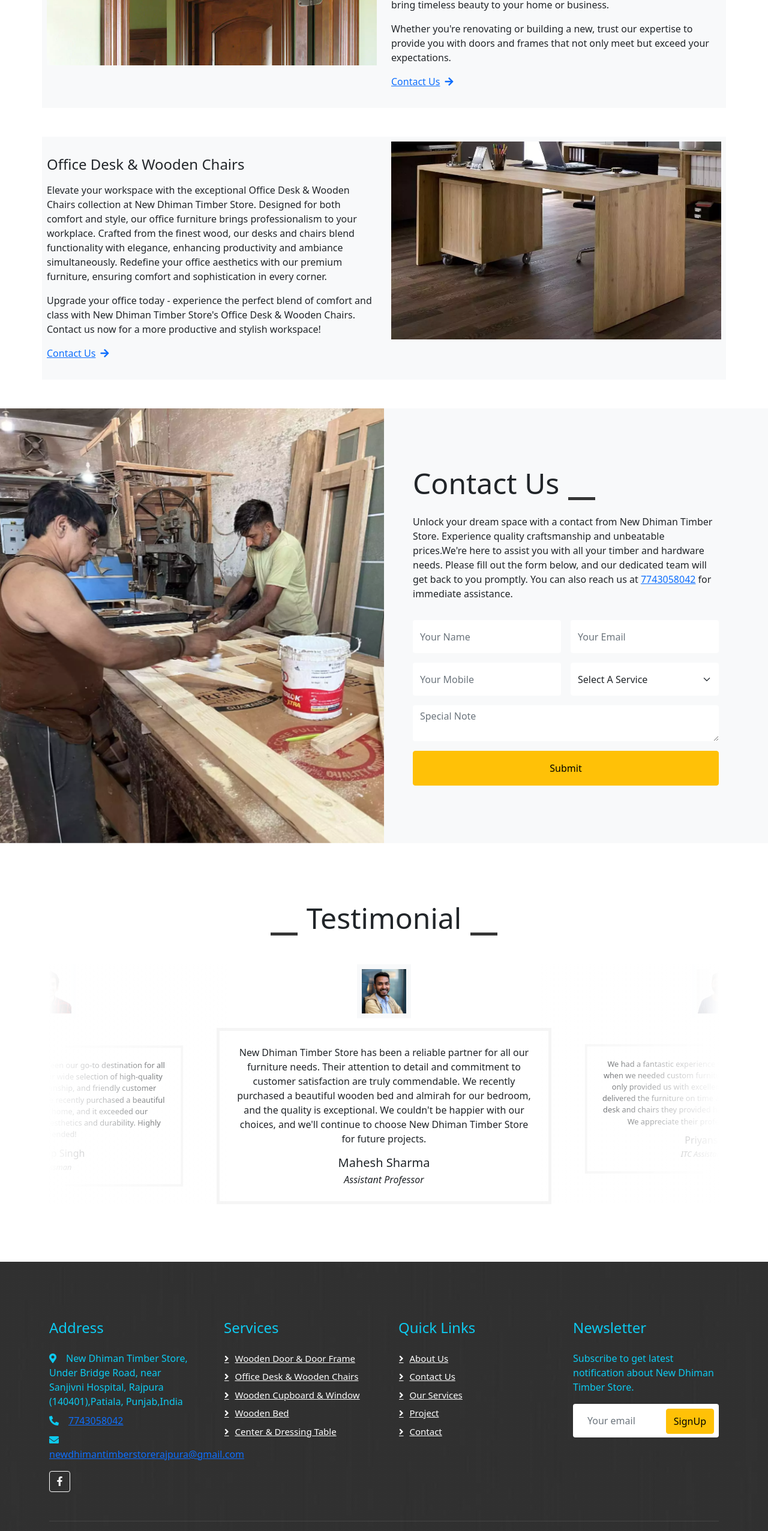
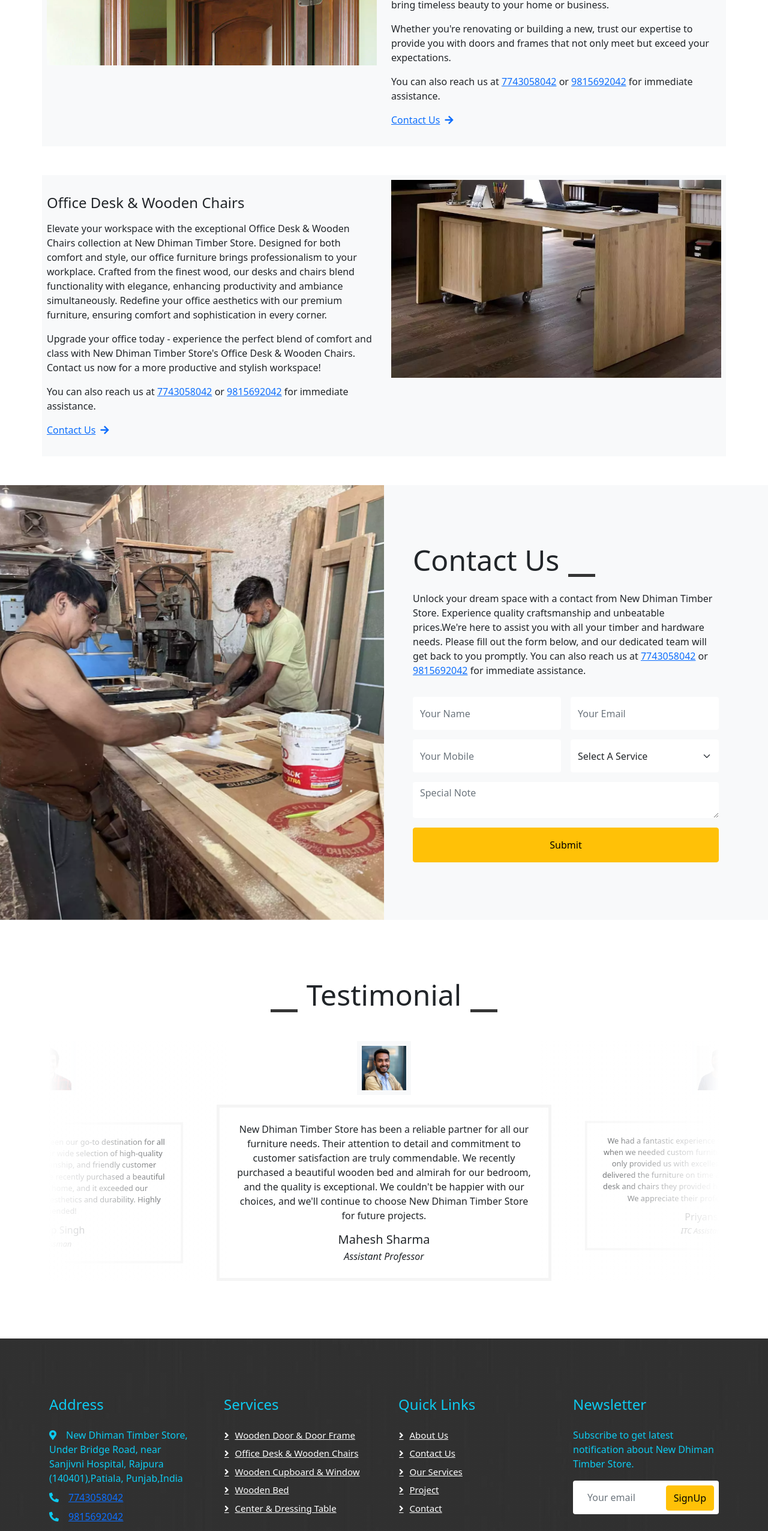
Before and after one commit to yogeshverma1296/newdhimantimberstore, a plain HTML site: page service.html in a window 1280 px wide. Shown: the part 1860-4413 px from the top of the page at 60% size. Drawn offline with nearby package versions, Linux system fonts and the light colour scheme; files that its build step writes are made by us from their sources.

Commit message:
Version 2.4-> Updated Mobile Number in Everywhere it is required added Mobile Number 9815692042

```diff
--- a/service.html
+++ b/service.html
@@ -236,6 +236,7 @@
                 <p>Discover professional-quality wooden doors and door frames that redefine craftsmanship at New Dhiman Timber Store in Rajpura. Our exquisite collection offers not just functional solutions but also elevates the aesthetic appeal of your spaces. Whether you seek durability, elegance, or both, our wooden doors and frames are meticulously crafted to meet your highest standards. Explore our selection today and bring timeless beauty to your home or business.</p>
                 <p>Whether you're renovating or building a new, trust our expertise to provide you with doors and frames that not only meet but exceed your expectations.
                 </p>
+                <p>You can also reach us at <a href="tel:+917743058042">7743058042</a> or <a href="tel:+919815692042">9815692042</a> for immediate assistance.</p>
                 <a class="fw-medium" href="contact.html">Contact Us<i class="fa fa-arrow-right ms-2"></i></a>
             </div>
         </div>
@@ -249,6 +250,7 @@
                 <h4 class="mb-3">Office Desk & Wooden Chairs</h4>
                 <p>Elevate your workspace with the exceptional Office Desk & Wooden Chairs collection at New Dhiman Timber Store. Designed for both comfort and style, our office furniture brings professionalism to your workplace. Crafted from the finest wood, our desks and chairs blend functionality with elegance, enhancing productivity and ambiance simultaneously. Redefine your office aesthetics with our premium furniture, ensuring comfort and sophistication in every corner.</p>
                 <p>Upgrade your office today - experience the perfect blend of comfort and class with New Dhiman Timber Store's Office Desk & Wooden Chairs. Contact us now for a more productive and stylish workspace!</p>
+                <p>You can also reach us at <a href="tel:+917743058042">7743058042</a> or <a href="tel:+919815692042">9815692042</a> for immediate assistance.</p>
                 <a class="fw-medium" href="contact.html">Contact Us<i class="fa fa-arrow-right ms-2"></i></a>
             </div>
             <div class="col-lg-6 col-md-12">
@@ -274,7 +276,7 @@
                         <div class="section-title text-start">
                             <h1 class="display-5 mb-4">Contact Us</h1>
                         </div>
-                        <p class="mb-4 pb-2">Unlock your dream space with a contact from New Dhiman Timber Store. Experience quality craftsmanship and unbeatable prices.We're here to assist you with all your timber and hardware needs. Please fill out the form below, and our dedicated team will get back to you promptly. You can also reach us at <a href="tel:+917743058042">7743058042</a> for immediate assistance.</p>
+                        <p class="mb-4 pb-2">Unlock your dream space with a contact from New Dhiman Timber Store. Experience quality craftsmanship and unbeatable prices.We're here to assist you with all your timber and hardware needs. Please fill out the form below, and our dedicated team will get back to you promptly. You can also reach us at <a href="tel:+917743058042">7743058042</a> or <a href="tel:+919815692042">9815692042</a> for immediate assistance.</p>
                         <form method="post" action="https://formspree.io/f/mvojqrye">
                             <div class="row g-3">
                                 <div class="col-12 col-sm-6">
@@ -358,6 +360,7 @@
                     <h4 class="text-info mb-4">Address</h4>
                     <p class="mb-2"><i class="fa fa-map-marker-alt me-3"></i>New Dhiman Timber Store, Under Bridge Road, near Sanjivni Hospital, Rajpura (140401),Patiala, Punjab,India</p>
                     <p class="mb-2"><i class="fa fa-phone-alt me-3"></i><a href="tel:+917743058042" aria-label="new dhiman timber store phone number">7743058042</a></p>
+                    <p class="mb-2"><i class="fa fa-phone-alt me-3"></i><a href="tel:+919815692042">9815692042</a></p>
                     <p class="mb-2"><i class="fa fa-envelope me-3"></i><a href="mailto:newdhimantimberstorerajpura@gmail.com" aria-label="new dhiman timber store gmail account">newdhimantimberstorerajpura@gmail.com</a></p>
                     <div class="d-flex pt-2">
                         <a class="btn btn-outline-light btn-social" href="https://www.facebook.com/timberstorerajpura/" aria-label="new dhiman timber store facebook account"><i class="fab fa-facebook-f"></i></a>
```
Also changed, not shown: 404.html (+1 -0 lines), about.html (+5 -1 lines), contact.html (+2 -1 lines), feature.html (+2 -1 lines), index.html (+2 -1 lines), project.html (+1 -0 lines), team.html (+1 -0 lines), testimonial.html (+1 -0 lines).
